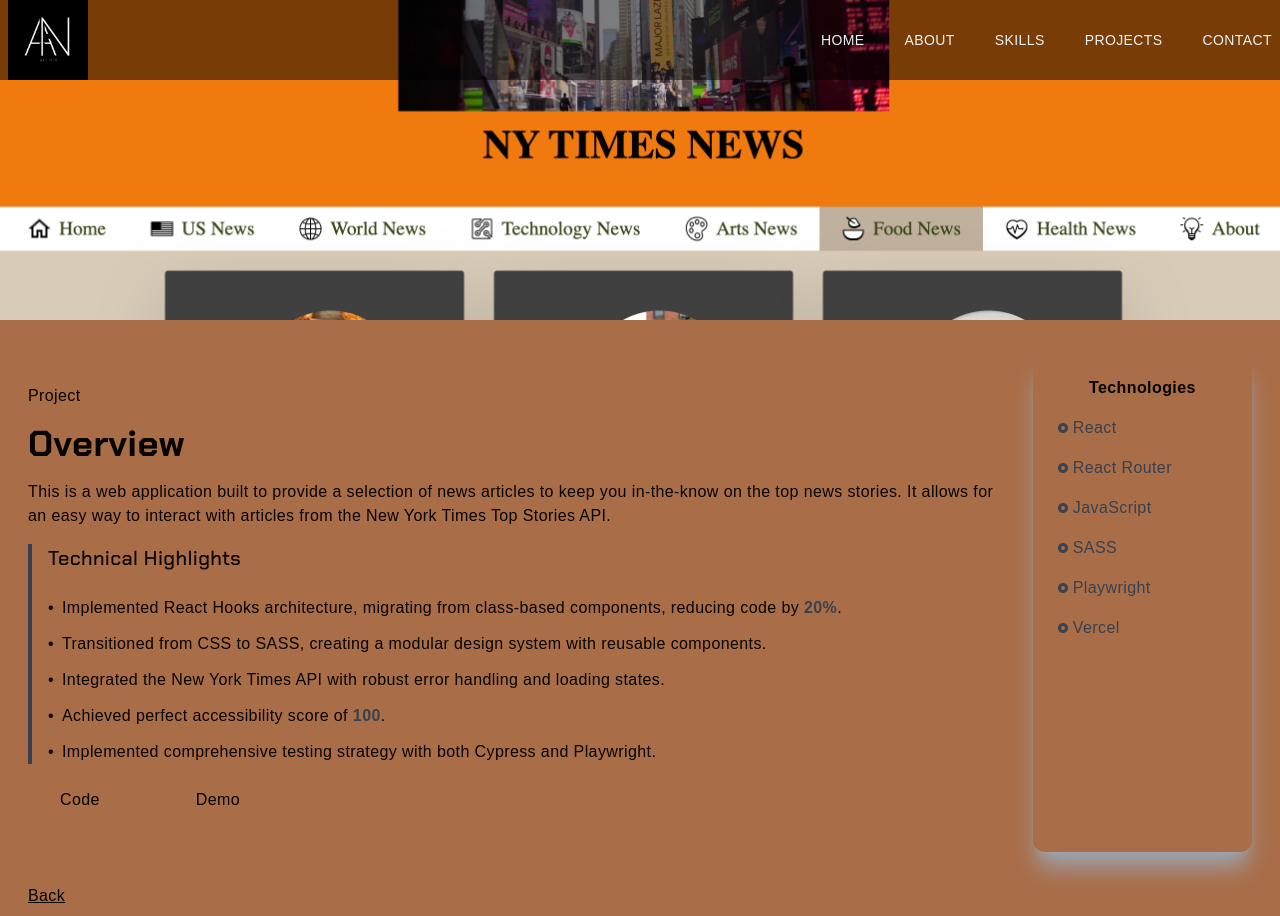
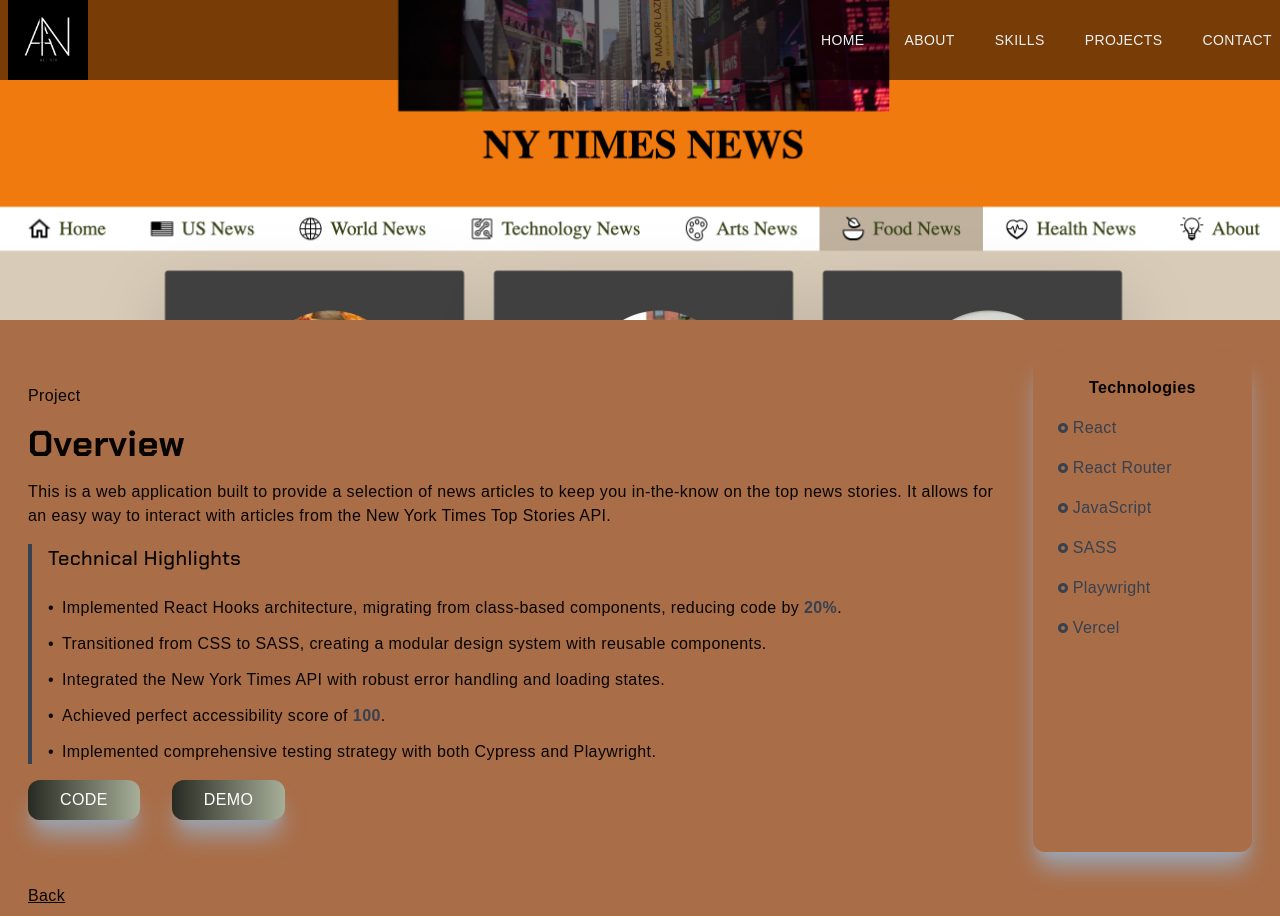
Before and after one commit to alinix1/portfolio-demo, a Next.js app: page /news in a window 1280 px wide. Built offline with nearby package versions, Linux system fonts and the light colour scheme.

Commit message:
update button styling with project-btn class for news

```diff
--- a/src/pages/news.jsx
+++ b/src/pages/news.jsx
@@ -73,7 +73,7 @@
             rel="noreferrer"
             aria-label="View Code NY Times News"
           >
-            <button type="button" className="px-8 py-2 mt-4 mr-8">
+            <button type="button" className="project-btn px-8 py-2 mt-4 mr-8">
               Code
             </button>
           </a>
@@ -83,7 +83,7 @@
             rel="noreferrer"
             aria-label="View Demo NY Times News"
           >
-            <button type="button" className="px-8 py-2 mt-4">
+            <button type="button" className="project-btn px-8 py-2 mt-4">
               Demo
             </button>
           </a>
```
